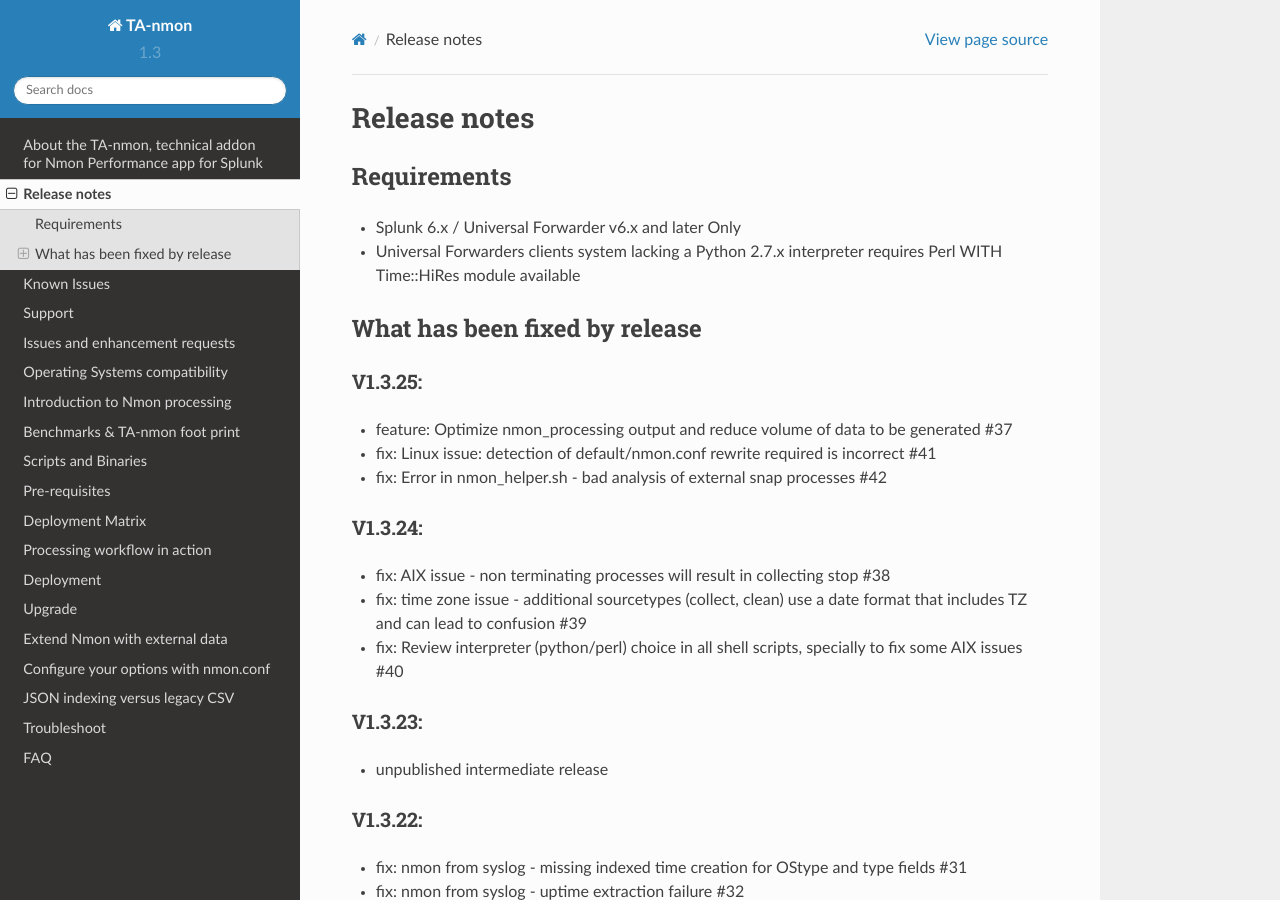
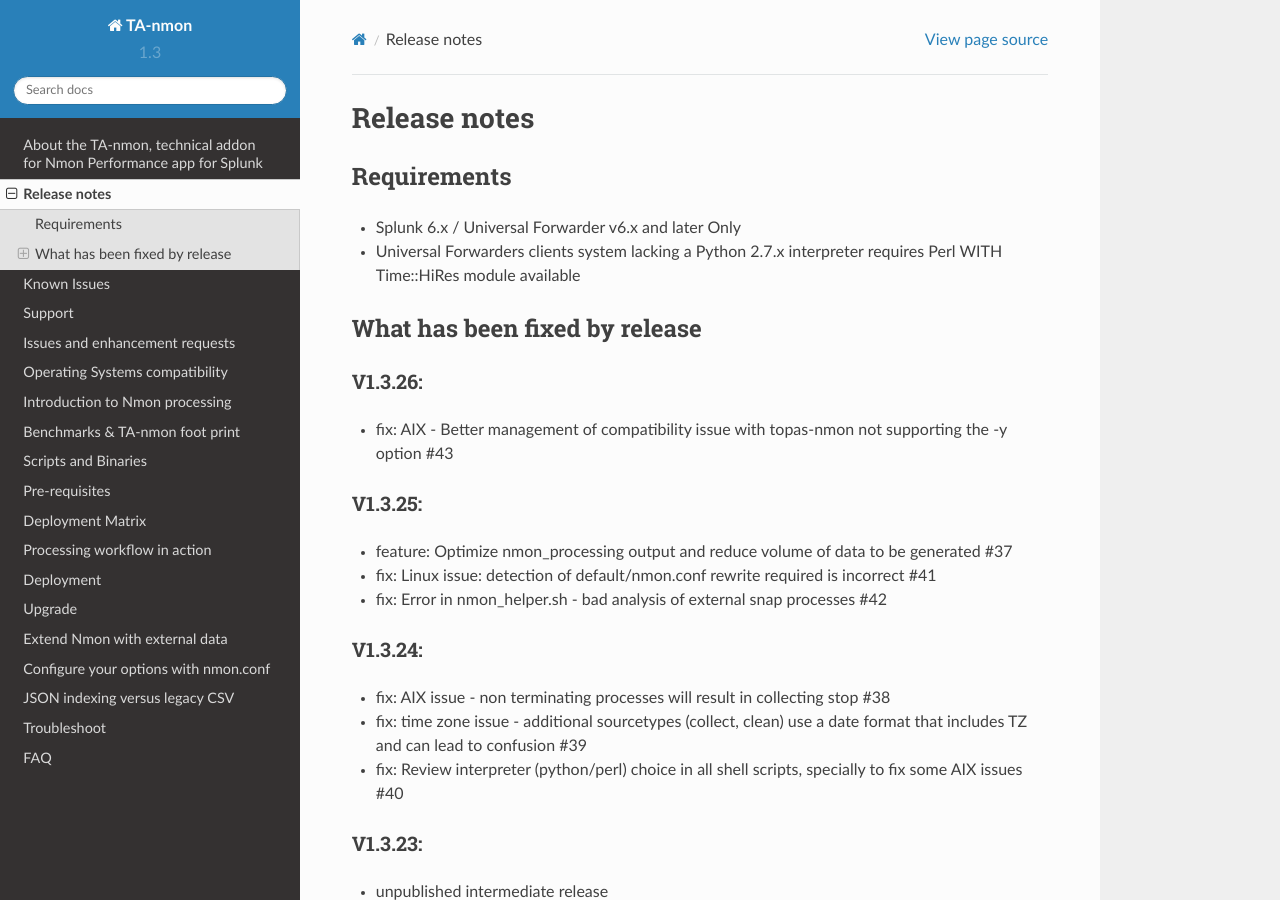
Before and after one commit to guilhemmarchand/TA-nmon, a Sphinx documentation site: the page built from docs/releasenotes.rst, in a window 1280 px wide and 900 px high. Built offline with Sphinx 7.4.7 and the Read the Docs theme 2.0.0, drawn with Linux system fonts in a browser that asks for light colours.

Commit message:
version 1.3.26

```diff
--- a/docs/releasenotes.rst
+++ b/docs/releasenotes.rst
@@ -13,6 +13,12 @@
 ^^^^^^^^^^^^^^^^^^^^^^^^^^^^^^
 What has been fixed by release
 ^^^^^^^^^^^^^^^^^^^^^^^^^^^^^^
+
+========
+V1.3.26:
+========
+
+- fix: AIX - Better management of compatibility issue with topas-nmon not supporting the -y option #43
 
 ========
 V1.3.25:
```
Also changed, not shown: 2 other files.
